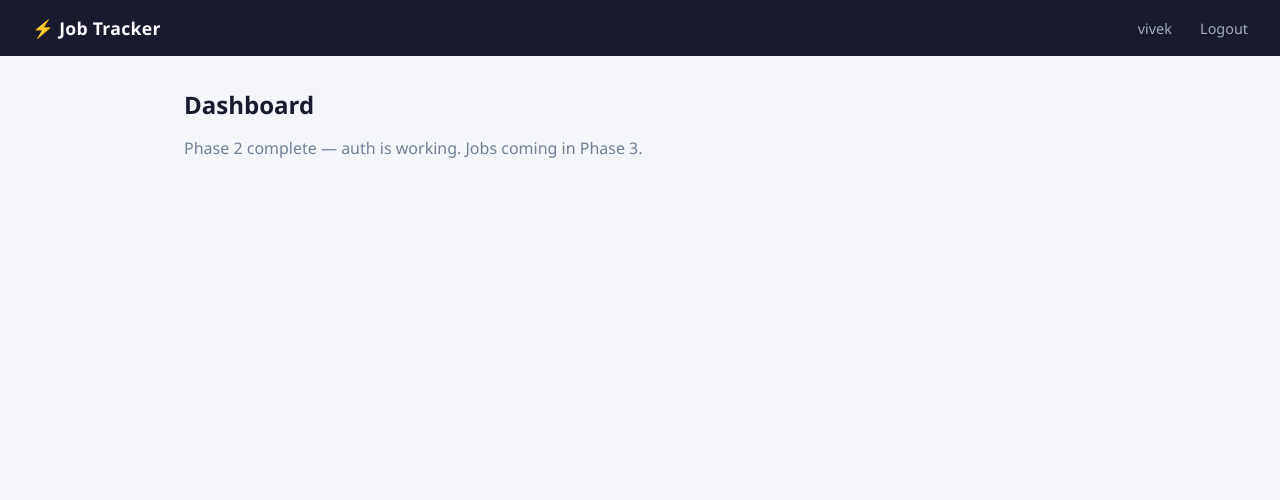
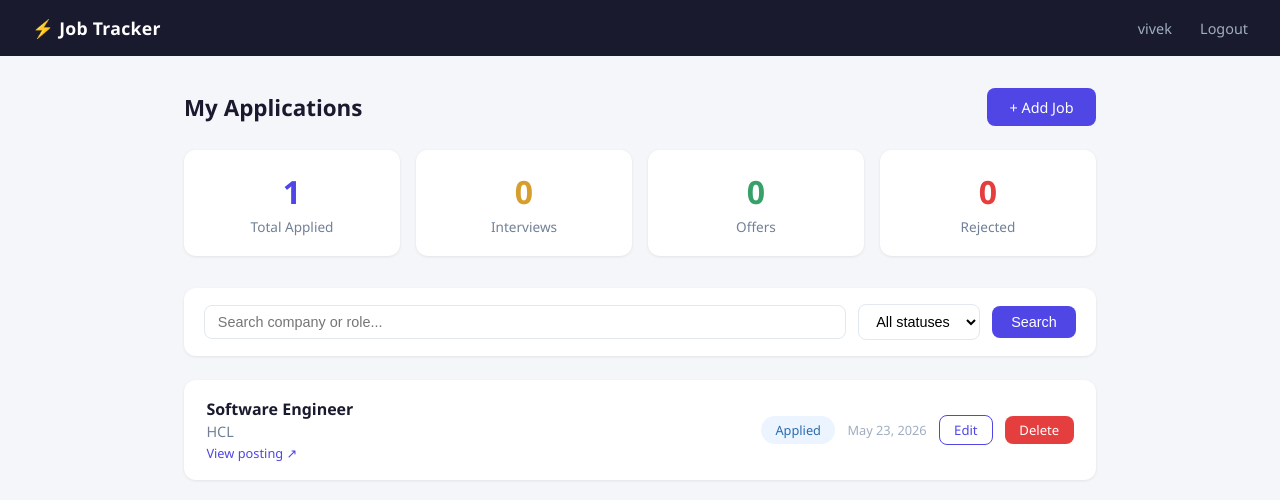
Before and after one commit to vivekmekala03/job-tracker, a Django app: page / in a window 1280 px wide. Shown: the top 500 px of the page. Run offline with Django 5.2, Linux system fonts and the light colour scheme; a user stored in the database is signed in; data comes from the database, SQL or seed files in the repository; both versions use the stored data as it was after the commit.

Commit message:
Phase 3: job CRUD — add, edit, delete, dashboard with search and filter

```diff
--- a/jobs/forms.py
+++ b/jobs/forms.py
@@ -2,6 +2,8 @@ from django import forms
 from django.contrib.auth.forms import UserCreationForm
 from django.contrib.auth.models import User
 from .models import Job
+
+FIELD_STYLE = 'width:100%;padding:0.6rem 0.8rem;border:1.5px solid #e2e8f0;border-radius:8px;font-size:0.95rem;outline:none;font-family:inherit;'
 
 class RegisterForm(UserCreationForm):
     email = forms.EmailField(required=True)
@@ -13,9 +15,7 @@ class RegisterForm(UserCreationForm):
     def __init__(self, *args, **kwargs):
         super().__init__(*args, **kwargs)
         for field in self.fields.values():
-            field.widget.attrs.update({
-                'style': 'width:100%;padding:0.6rem 0.8rem;border:1.5px solid #e2e8f0;border-radius:8px;font-size:0.95rem;outline:none;'
-            })
+            field.widget.attrs.update({'style': FIELD_STYLE})
 
 
 class JobForm(forms.ModelForm):
@@ -23,5 +23,10 @@ class JobForm(forms.ModelForm):
         model   = Job
         fields  = ['company', 'role', 'status', 'job_url', 'notes']
         widgets = {
-            'notes': forms.Textarea(attrs={'rows': 3}),
+            'notes': forms.Textarea(attrs={'rows': 3, 'style': FIELD_STYLE}),
         }
+
+    def __init__(self, *args, **kwargs):
+        super().__init__(*args, **kwargs)
+        for field in self.fields.values():
+            field.widget.attrs.update({'style': FIELD_STYLE})
--- a/jobs/templates/jobs/dashboard.html
+++ b/jobs/templates/jobs/dashboard.html
@@ -1,7 +1,105 @@
 {% extends 'jobs/base.html' %}
 {% block content %}
 
-<h2 style="margin-bottom:1rem;">Dashboard</h2>
-<p style="color:#718096;">Phase 2 complete — auth is working. Jobs coming in Phase 3.</p>
+<div style="display:flex;justify-content:space-between;align-items:center;margin-bottom:1.5rem;">
+  <h2 style="font-size:1.4rem;">My Applications</h2>
+  <a href="{% url 'add_job' %}" class="btn btn-primary">+ Add Job</a>
+</div>
+
+<!-- Stats cards -->
+<div style="display:grid;grid-template-columns:repeat(auto-fit,minmax(150px,1fr));gap:1rem;margin-bottom:2rem;">
+  <div class="card" style="text-align:center;padding:1.25rem;">
+    <div style="font-size:2rem;font-weight:700;color:#4f46e5;">{{ total }}</div>
+    <div style="font-size:0.85rem;color:#718096;margin-top:4px;">Total Applied</div>
+  </div>
+  <div class="card" style="text-align:center;padding:1.25rem;">
+    <div style="font-size:2rem;font-weight:700;color:#d69e2e;">{{ interviews }}</div>
+    <div style="font-size:0.85rem;color:#718096;margin-top:4px;">Interviews</div>
+  </div>
+  <div class="card" style="text-align:center;padding:1.25rem;">
+    <div style="font-size:2rem;font-weight:700;color:#38a169;">{{ offers }}</div>
+    <div style="font-size:0.85rem;color:#718096;margin-top:4px;">Offers</div>
+  </div>
+  <div class="card" style="text-align:center;padding:1.25rem;">
+    <div style="font-size:2rem;font-weight:700;color:#e53e3e;">{{ rejected }}</div>
+    <div style="font-size:0.85rem;color:#718096;margin-top:4px;">Rejected</div>
+  </div>
+</div>
+
+<!-- Search and filter -->
+<div class="card" style="margin-bottom:1.5rem;padding:1rem 1.25rem;">
+  <form method="GET" style="display:flex;gap:0.75rem;flex-wrap:wrap;align-items:center;">
+    <input type="text" name="q" value="{{ query }}" placeholder="Search company or role..."
+      style="flex:1;min-width:180px;padding:0.5rem 0.8rem;border:1.5px solid #e2e8f0;border-radius:8px;font-size:0.9rem;outline:none;">
+
+    <select name="status"
+      style="padding:0.5rem 0.8rem;border:1.5px solid #e2e8f0;border-radius:8px;font-size:0.9rem;outline:none;background:#fff;">
+      <option value="">All statuses</option>
+      {% for value, label in status_choices %}
+        <option value="{{ value }}" {% if status_filter == value %}selected{% endif %}>{{ label }}</option>
+      {% endfor %}
+    </select>
+
+    <button type="submit" class="btn btn-primary" style="padding:0.5rem 1.2rem;">Search</button>
+    {% if query or status_filter %}
+      <a href="{% url 'dashboard' %}" class="btn btn-ghost" style="padding:0.5rem 1rem;">Clear</a>
+    {% endif %}
+  </form>
+</div>
+
+<!-- Job list -->
+{% if jobs %}
+  <div style="display:flex;flex-direction:column;gap:0.75rem;">
+    {% for job in jobs %}
+    <div class="card" style="padding:1.1rem 1.4rem;display:flex;justify-content:space-between;align-items:center;flex-wrap:wrap;gap:0.75rem;">
+
+      <div>
+        <div style="font-weight:600;font-size:1rem;">{{ job.role }}</div>
+        <div style="color:#718096;font-size:0.9rem;margin-top:2px;">{{ job.company }}</div>
+        {% if job.job_url %}
+          <a href="{{ job.job_url }}" target="_blank"
+            style="font-size:0.8rem;color:#4f46e5;text-decoration:none;">View posting ↗</a>
+        {% endif %}
+      </div>
+
+      <div style="display:flex;align-items:center;gap:0.75rem;flex-wrap:wrap;">
+        <!-- Status badge -->
+        <span style="
+          padding:0.3rem 0.9rem;
+          border-radius:20px;
+          font-size:0.8rem;
+          font-weight:500;
+          {% if job.status == 'applied' %}background:#ebf4ff;color:#2b6cb0;
+          {% elif job.status == 'screening' %}background:#fefcbf;color:#744210;
+          {% elif job.status == 'interview' %}background:#fef3c7;color:#92400e;
+          {% elif job.status == 'offer' %}background:#f0fff4;color:#276749;
+          {% elif job.status == 'rejected' %}background:#fff5f5;color:#9b2c2c;
+          {% endif %}
+        ">{{ job.get_status_display }}</span>
+
+        <span style="font-size:0.8rem;color:#a0aec0;">{{ job.date_applied }}</span>
+
+        <a href="{% url 'edit_job' job.pk %}" class="btn btn-ghost"
+          style="padding:0.3rem 0.9rem;font-size:0.82rem;">Edit</a>
+
+        <a href="{% url 'delete_job' job.pk %}" class="btn btn-danger"
+          style="padding:0.3rem 0.9rem;font-size:0.82rem;">Delete</a>
+      </div>
+
+    </div>
+    {% endfor %}
+  </div>
+
+{% else %}
+  <div class="card" style="text-align:center;padding:3rem;color:#718096;">
+    {% if query or status_filter %}
+      <p>No jobs match your search.</p>
+      <a href="{% url 'dashboard' %}" style="color:#4f46e5;">Clear filters</a>
+    {% else %}
+      <p style="font-size:1rem;margin-bottom:1rem;">No applications yet.</p>
+      <a href="{% url 'add_job' %}" class="btn btn-primary">Add your first job</a>
+    {% endif %}
+  </div>
+{% endif %}
 
 {% endblock %}
--- a/jobs/urls.py
+++ b/jobs/urls.py
@@ -2,8 +2,11 @@ from django.urls import path
 from . import views
 
 urlpatterns = [
-    path('',         views.dashboard,     name='dashboard'),
-    path('register', views.register_view, name='register'),
-    path('login',    views.login_view,    name='login'),
-    path('logout',   views.logout_view,   name='logout'),
+    path('',              views.dashboard,   name='dashboard'),
+    path('register',      views.register_view, name='register'),
+    path('login',         views.login_view,  name='login'),
+    path('logout',        views.logout_view, name='logout'),
+    path('add',           views.add_job,     name='add_job'),
+    path('edit/<int:pk>', views.edit_job,    name='edit_job'),
+    path('delete/<int:pk>', views.delete_job, name='delete_job'),
 ]
--- a/jobs/views.py
+++ b/jobs/views.py
@@ -1,8 +1,10 @@
-from django.shortcuts import render, redirect
+from django.shortcuts import render, redirect, get_object_or_404
 from django.contrib.auth import login, logout, authenticate
 from django.contrib.auth.decorators import login_required
 from django.contrib import messages
-from .forms import RegisterForm
+from .forms import RegisterForm, JobForm
+from .models import Job
+
 
 def register_view(request):
     if request.user.is_authenticated:
@@ -41,4 +43,67 @@ def logout_view(request):
 
 @login_required(login_url='login')
 def dashboard(request):
-    return render(request, 'jobs/dashboard.html')
+    jobs = Job.objects.filter(user=request.user)
+
+    # search
+    query = request.GET.get('q', '')
+    if query:
+        jobs = jobs.filter(company__icontains=query) | jobs.filter(role__icontains=query)
+
+    # filter by status
+    status_filter = request.GET.get('status', '')
+    if status_filter:
+        jobs = jobs.filter(status=status_filter)
+
+    status_choices = Job.STATUS_CHOICES
+
+    context = {
+        'jobs':           jobs,
+        'query':          query,
+        'status_filter':  status_filter,
+        'status_choices': status_choices,
+        'total':          Job.objects.filter(user=request.user).count(),
+        'interviews':     Job.objects.filter(user=request.user, status='interview').count(),
+        'offers':         Job.objects.filter(user=request.user, status='offer').count(),
+        'rejected':       Job.objects.filter(user=request.user, status='rejected').count(),
+    }
+    return render(request, 'jobs/dashboard.html', context)
+
+
+@login_required(login_url='login')
+def add_job(request):
+    if request.method == 'POST':
+        form = JobForm(request.POST)
+        if form.is_valid():
+            job      = form.save(commit=False)
+            job.user = request.user
+            job.save()
+            messages.success(request, 'Job added successfully!')
+            return redirect('dashboard')
+    else:
+        form = JobForm()
+    return render(request, 'jobs/job_form.html', {'form': form, 'title': 'Add Job'})
+
+
+@login_required(login_url='login')
+def edit_job(request, pk):
+    job = get_object_or_404(Job, pk=pk, user=request.user)
+    if request.method == 'POST':
+        form = JobForm(request.POST, instance=job)
+        if form.is_valid():
+            form.save()
+            messages.success(request, 'Job updated!')
+            return redirect('dashboard')
+    else:
+        form = JobForm(instance=job)
+    return render(request, 'jobs/job_form.html', {'form': form, 'title': 'Edit Job'})
+
+
+@login_required(login_url='login')
+def delete_job(request, pk):
+    job = get_object_or_404(Job, pk=pk, user=request.user)
+    if request.method == 'POST':
+        job.delete()
+        messages.success(request, 'Job removed.')
+        return redirect('dashboard')
+    return render(request, 'jobs/confirm_delete.html', {'job': job})
```
Also changed, not shown: jobs/templates/jobs/confirm_delete.html (added, +19 -0 lines), jobs/templates/jobs/job_form.html (added, +30 -0 lines), db.sqlite3.
